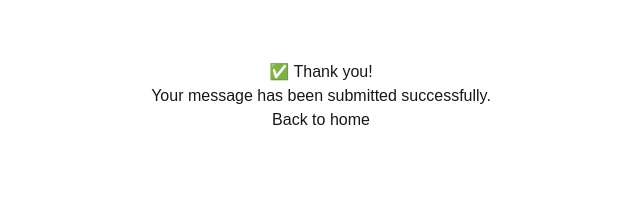
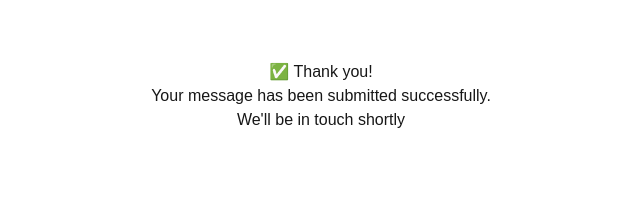
Before and after one commit to permitwave/permitwave, a Next.js app: page /thank-you in a window 1280 px wide. Shown: the top 201 px of the page, without its empty margins (319-959 px from the left). Built offline with nearby package versions, Linux system fonts and the light colour scheme.

Commit message:
Update page.tsx

```diff
--- a/src/app/thank-you/page.tsx
+++ b/src/app/thank-you/page.tsx
@@ -3,7 +3,7 @@
     <div style={{padding: "60px", textAlign: "center"}}>
       <h1>✅ Thank you!</h1>
       <p>Your message has been submitted successfully.</p>
-      <a href="/">Back to home</a>
+      <a href="/">We'll be in touch shortly</a>
     </div>
   );
 }
```
